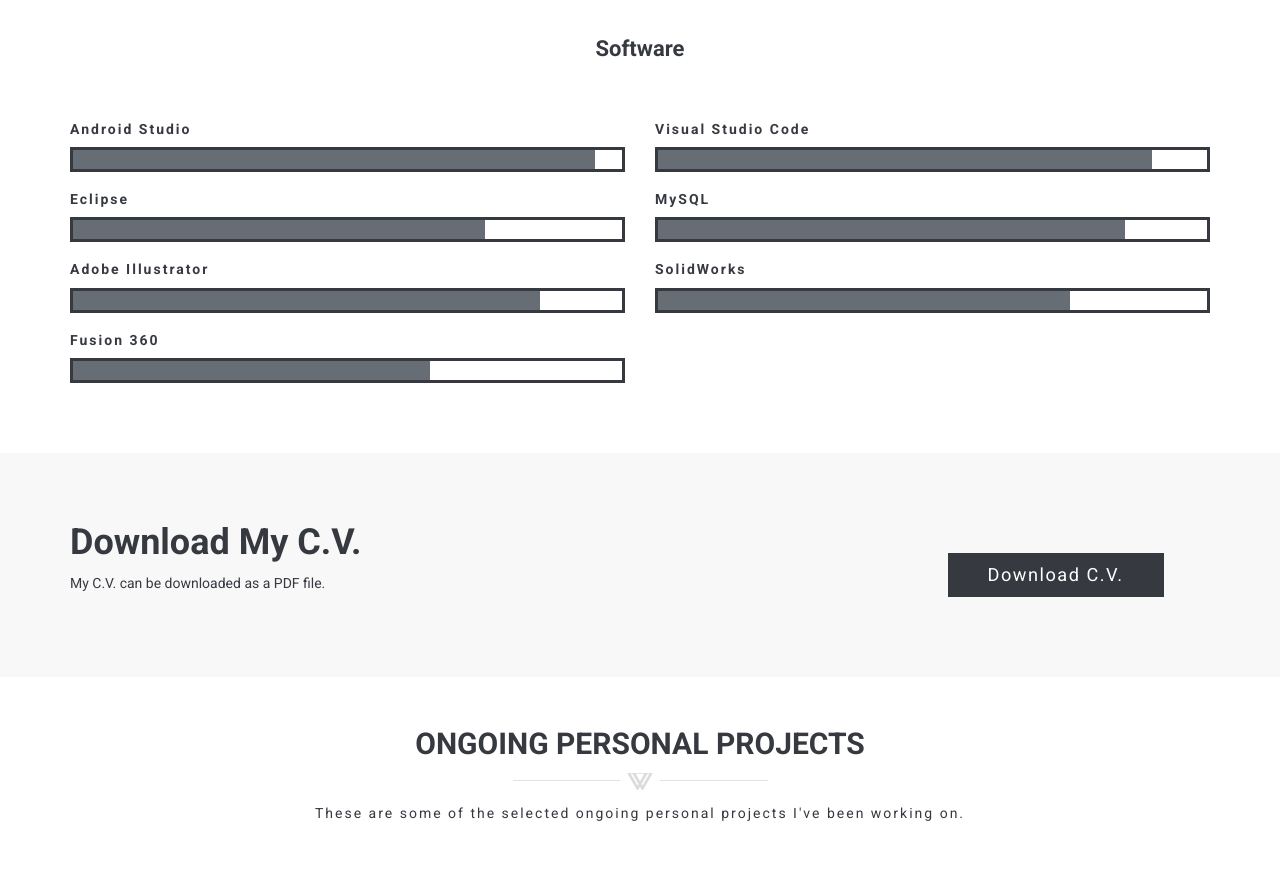
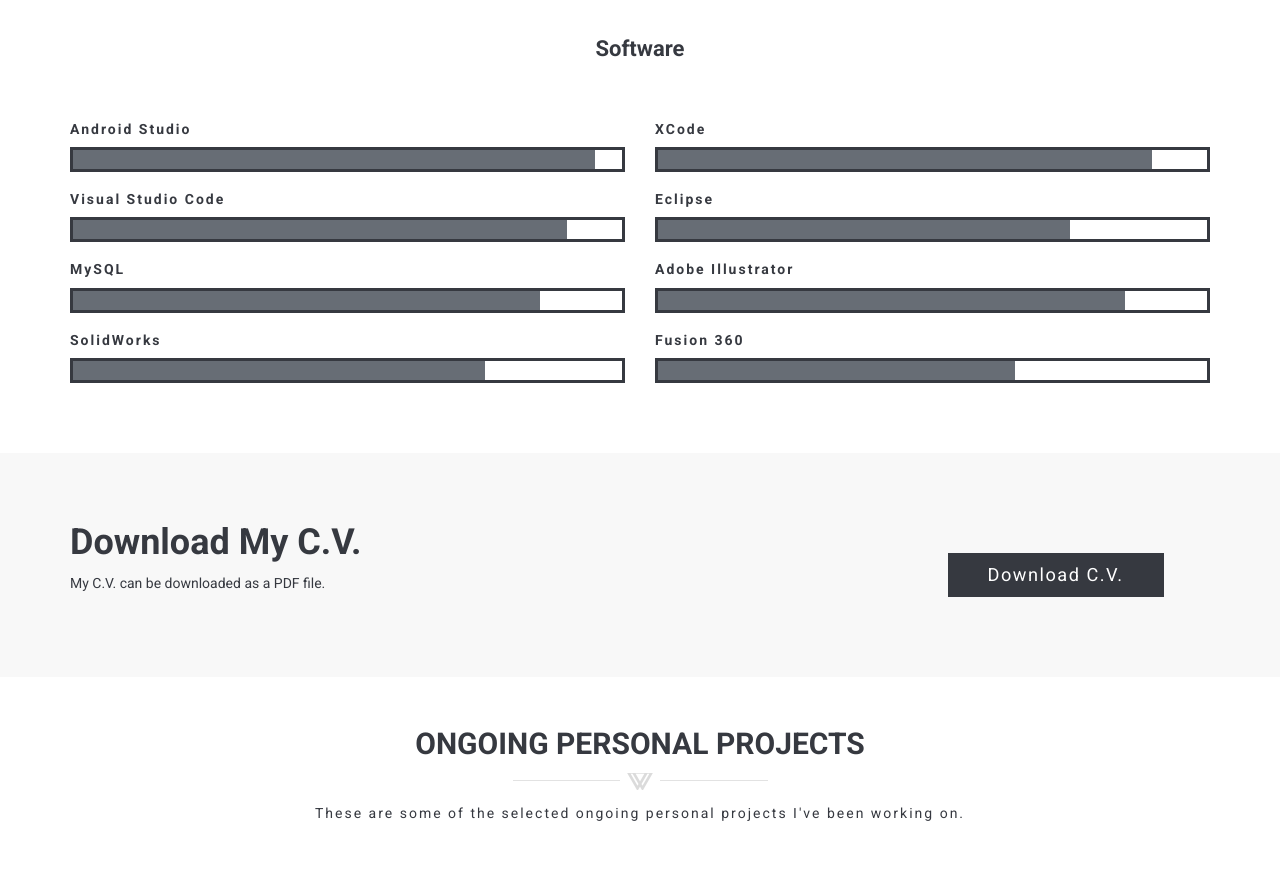
Before and after one commit to DavidLee-Dev/davidlee-dev.github.io, a plain HTML site: page index.html in a window 1280 px wide. Shown: the part 1853-2734 px from the top of the page. Drawn offline with Linux system fonts and the light colour scheme; files whose address does not match are found by name.

Commit message:
Update index.html

```diff
--- a/index.html
+++ b/index.html
@@ -322,7 +322,7 @@
                             <div class="col-sm-6">
                                 <div class="skill-bar wow slideInRight" data-wow-delay="0s">
                                     <div class="progress-lebel">
-                                        <h6>Visual Studio Code</h6>
+                                        <h6>XCode</h6>
                                     </div>
                                     <div class="progress">
                                         <div class="progress-bar" role="progressbar" aria-valuenow="90" aria-valuemin="0" aria-valuemax="100" style="width: 90%;">
@@ -334,6 +334,18 @@
                             <div class="col-sm-6">
                                 <div class="skill-bar wow slideInLeft" data-wow-delay="0.1s">
                                     <div class="progress-lebel">
+                                        <h6>Visual Studio Code</h6>
+                                    </div>
+                                    <div class="progress">
+                                        <div class="progress-bar" role="progressbar" aria-valuenow="90" aria-valuemin="0" aria-valuemax="100" style="width: 90%;">
+                                        </div>
+                                    </div>
+                                </div>
+                            </div>
+
+                            <div class="col-sm-6">
+                                <div class="skill-bar wow slideInRight" data-wow-delay="0.1s">
+                                    <div class="progress-lebel">
                                         <h6>Eclipse</h6>
                                     </div>
                                     <div class="progress">
@@ -344,7 +356,7 @@
                             </div>
 
                             <div class="col-sm-6">
-                                <div class="skill-bar wow slideInRight" data-wow-delay="0.1s">
+                                <div class="skill-bar wow slideInLeft" data-wow-delay="0.2s">
                                     <div class="progress-lebel">
                                         <h6>MySQL</h6>
                                     </div>
@@ -356,7 +368,7 @@
                             </div>
 
                             <div class="col-sm-6">
-                                <div class="skill-bar wow slideInLeft" data-wow-delay="0.2s">
+                                <div class="skill-bar wow slideInRight" data-wow-delay="0.2s">
                                     <div class="progress-lebel">
                                         <h6>Adobe Illustrator</h6>
                                     </div>
@@ -368,7 +380,7 @@
                             </div>
 
                             <div class="col-sm-6">
-                                <div class="skill-bar wow slideInRight" data-wow-delay="0.2s">
+                                <div class="skill-bar wow slideInLeft" data-wow-delay="0.3s">
                                     <div class="progress-lebel">
                                         <h6>SolidWorks</h6>
                                     </div>
@@ -380,7 +392,7 @@
                             </div>
 
                             <div class="col-sm-6">
-                                <div class="skill-bar wow slideInLeft" data-wow-delay="0.3s">
+                                <div class="skill-bar wow slideInRight" data-wow-delay="0.3s">
                                     <div class="progress-lebel">
                                         <h6>Fusion 360</h6>
                                     </div>
```
